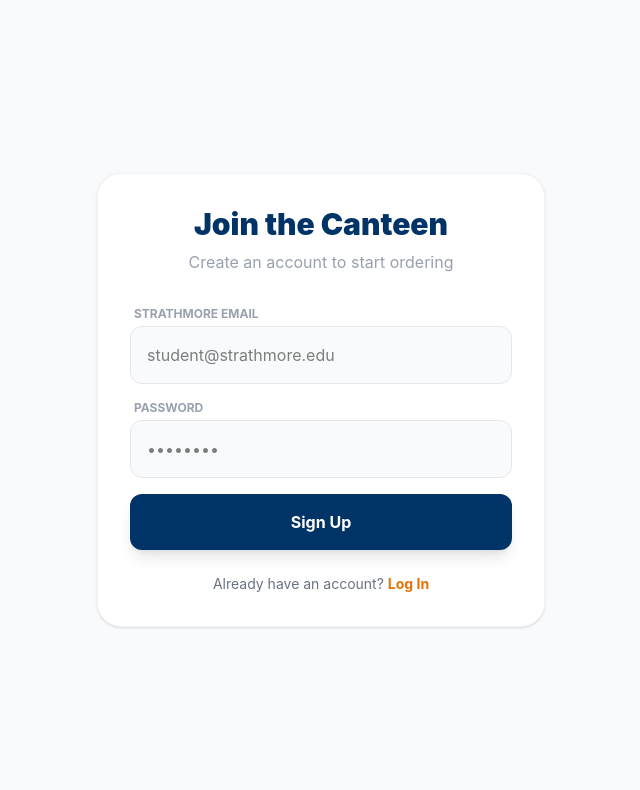
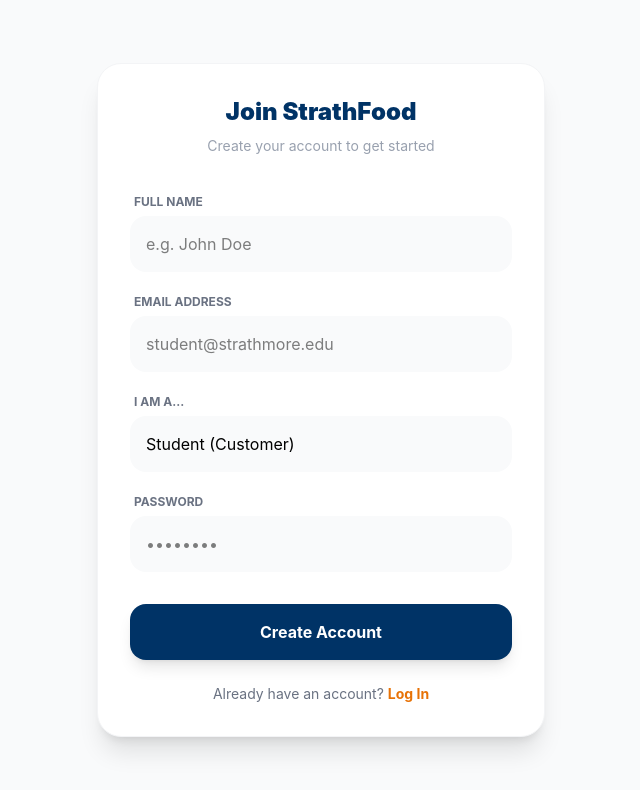
Before and after one commit to ARGENT11/Strath-Foods-App, a React (Vite) app: page /signup in a window 1280 px wide. Shown: the top 790 px of the page, without its empty margins (319-959 px from the left). Built offline with nearby package versions, Linux system fonts and the light colour scheme; no server answers.

Commit message:
improved signup

```diff
--- a/src/pages/Signup.jsx
+++ b/src/pages/Signup.jsx
@@ -5,65 +5,104 @@
 const Signup = () => {
   const [email, setEmail] = useState('');
   const [password, setPassword] = useState('');
-  const [loading, setLoading] = useState(false);
+  const [fullName, setFullName] = useState('');
+  const [role, setRole] = useState('customer'); // Default role
   const navigate = useNavigate();
 
   const handleSignup = async (e) => {
     e.preventDefault();
-    setLoading(true);
 
-    const { error } = await supabase.auth.signUp({
+    const { data, error } = await supabase.auth.signUp({
       email,
       password,
+      options: {
+        data: {
+          full_name: fullName,
+          role: role, // This sends the choice from the dropdown
+        }
+      }
     });
 
     if (error) {
       alert(error.message);
     } else {
-      alert('Check your email for the confirmation link!');
+      alert("Registration successful! Check your email for a confirmation link.");
       navigate('/login');
     }
-    setLoading(false);
   };
 
   return (
-    <div className="min-h-screen bg-gray-50 flex flex-col justify-center px-6">
-      <div className="max-w-md w-full mx-auto bg-white p-8 rounded-3xl shadow-sm border border-gray-100">
-        <h2 className="text-3xl font-black text-[#003366] mb-2 text-center">Join the Canteen</h2>
-        <p className="text-gray-400 text-center mb-8">Create an account to start ordering</p>
+    <div className="min-h-screen flex items-center justify-center bg-gray-50 p-6">
+      <form onSubmit={handleSignup} className="bg-white p-8 rounded-3xl shadow-xl w-full max-w-md border border-gray-100">
+        <h2 className="text-2xl font-black text-[#003366] mb-2 text-center">Join StrathFood</h2>
+        <p className="text-gray-400 text-sm text-center mb-8">Create your account to get started</p>
 
-        <form onSubmit={handleSignup} className="space-y-4">
+        <div className="space-y-4">
+          {/* Full Name Input */}
           <div>
-            <label className="block text-xs font-bold text-gray-400 uppercase mb-1 ml-1">Strathmore Email</label>
+            <label className="text-xs font-bold text-gray-500 uppercase ml-1">Full Name</label>
+            <input
+              type="text"
+              placeholder="e.g. John Doe"
+              className="w-full p-4 mt-1 bg-gray-50 rounded-2xl outline-none focus:ring-2 focus:ring-[#E77206] transition-all"
+              value={fullName}
+              onChange={(e) => setFullName(e.target.value)}
+              required
+            />
+          </div>
+
+          {/* Email Input */}
+          <div>
+            <label className="text-xs font-bold text-gray-500 uppercase ml-1">Email Address</label>
             <input
               type="email"
+              placeholder="student@strathmore.edu"
+              className="w-full p-4 mt-1 bg-gray-50 rounded-2xl outline-none focus:ring-2 focus:ring-[#E77206] transition-all"
+              value={email}
+              onChange={(e) => setEmail(e.target.value)}
               required
-              className="w-full p-4 rounded-xl bg-gray-50 border border-gray-200 outline-none focus:border-[#E77206]"
-              placeholder="student@strathmore.edu"
-              onChange={(e) => setEmail(e.target.value)}
             />
           </div>
+
+          {/* Role Selection Dropdown */}
           <div>
-            <label className="block text-xs font-bold text-gray-400 uppercase mb-1 ml-1">Password</label>
+            <label className="text-xs font-bold text-gray-500 uppercase ml-1">I am a...</label>
+            <select
+              value={role}
+              onChange={(e) => setRole(e.target.value)}
+              className="w-full p-4 mt-1 bg-gray-50 rounded-2xl outline-none focus:ring-2 focus:ring-[#E77206] transition-all appearance-none cursor-pointer"
+            >
+              <option value="customer">Student (Customer)</option>
+              <option value="restaurant">Canteen Staff (Restaurant)</option>
+              <option value="delivery">Rider (Delivery)</option>
+            </select>
+          </div>
+
+          {/* Password Input */}
+          <div>
+            <label className="text-xs font-bold text-gray-500 uppercase ml-1">Password</label>
             <input
               type="password"
+              placeholder="••••••••"
+              className="w-full p-4 mt-1 bg-gray-50 rounded-2xl outline-none focus:ring-2 focus:ring-[#E77206] transition-all"
+              value={password}
+              onChange={(e) => setPassword(e.target.value)}
               required
-              className="w-full p-4 rounded-xl bg-gray-50 border border-gray-200 outline-none focus:border-[#E77206]"
-              placeholder="••••••••"
-              onChange={(e) => setPassword(e.target.value)}
             />
           </div>
-          <button
-            disabled={loading}
-            className="w-full bg-[#003366] text-white py-4 rounded-xl font-bold shadow-lg hover:bg-blue-900 transition-all"
-          >
-            {loading ? 'Creating Account...' : 'Sign Up'}
-          </button>
-        </form>
-        <p className="mt-6 text-center text-sm text-gray-500">
-          Already have an account? <Link to="/login" className="text-[#E77206] font-bold">Log In</Link>
+        </div>
+
+        <button
+          type="submit"
+          className="w-full bg-[#003366] text-white p-4 rounded-2xl font-bold mt-8 shadow-lg active:scale-95 transition-all"
+        >
+          Create Account
+        </button>
+
+        <p className="text-center text-sm text-gray-500 mt-6">
+          Already have an account? <span onClick={() => navigate('/login')} className="text-[#E77206] font-bold cursor-pointer hover:underline">Log In</span>
         </p>
-      </div>
+      </form>
     </div>
   );
 };
```
